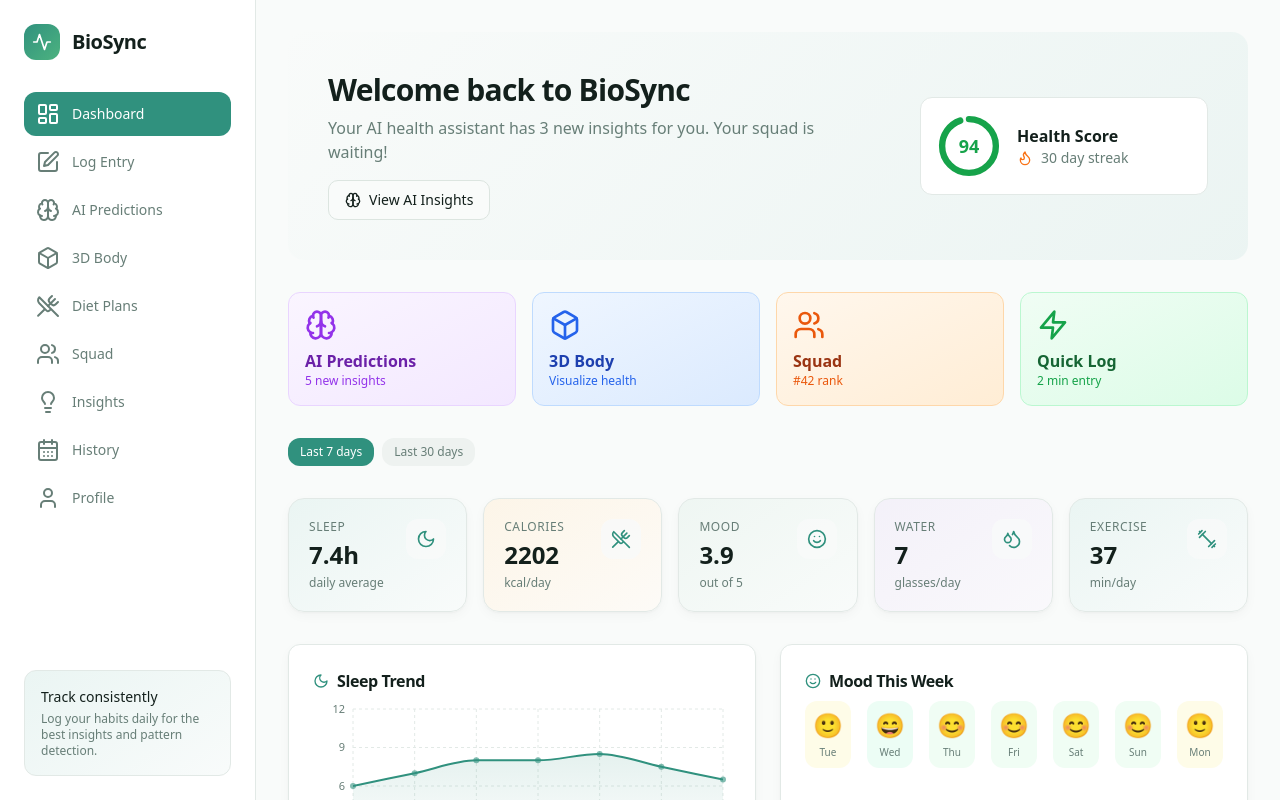
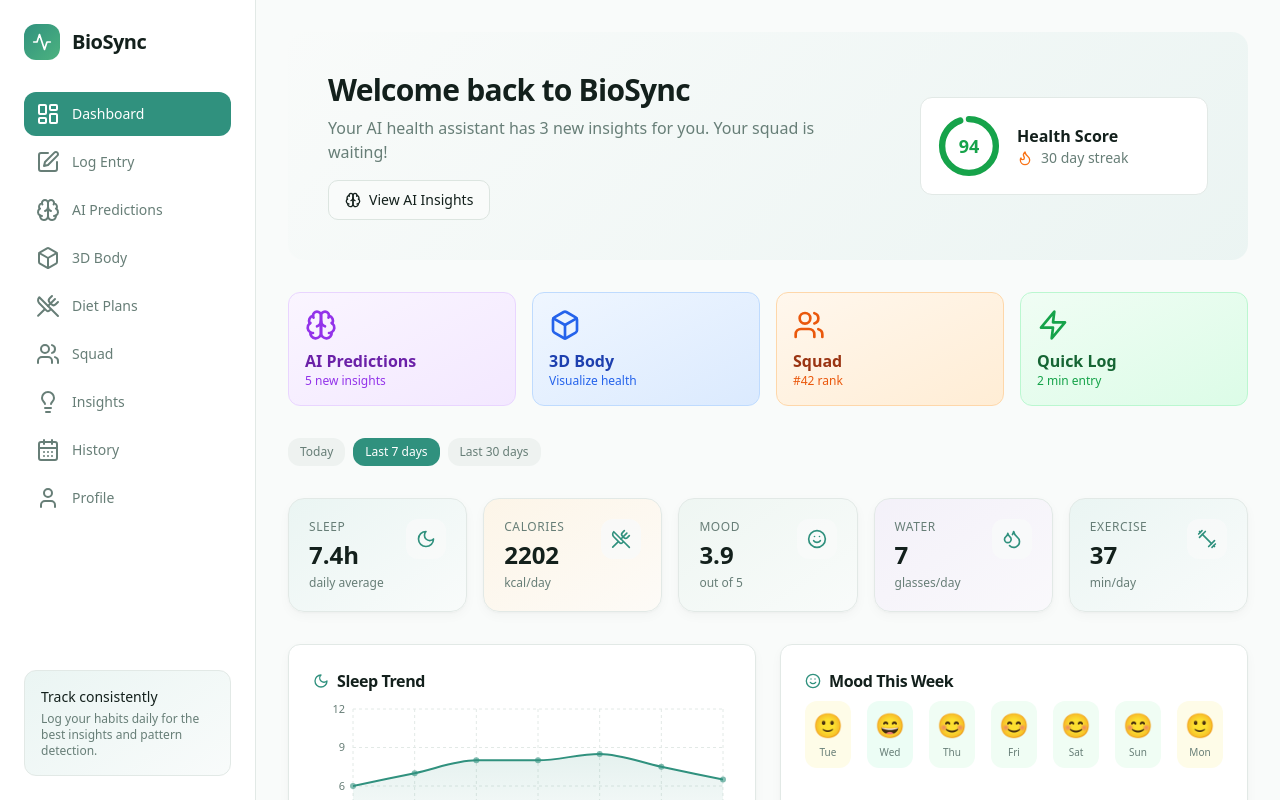
Before and after one commit to Sridhar636146591/BioSync-Health-App, a React (Vite) app: page /login in a window 1280 px wide. Both pictures are taken after a click on the button "Try Demo Account". Built offline with nearby package versions, Linux system fonts and the light colour scheme; the HTML template or start-up script is replaced by a standard one.

Commit message:
feat: add Today option to dashboard time range selector
- Add 'Today' button alongside 'Last 7 days' and 'Last 30 days'
- Show only today's logged entry when Today is selected
- Update time range type to include 'today' option
- Maintain consistent styling with existing buttons

```diff
--- a/src/components/dashboard/DashboardPage.tsx
+++ b/src/components/dashboard/DashboardPage.tsx
@@ -16,9 +16,13 @@ import { getLast7DaysEntries, getLast30DaysEntries, getWeekSummary, getEntryByDa
 import { cn } from '@/lib/utils'
 
 export function DashboardPage() {
-  const [range, setRange] = useState<'7d' | '30d'>('7d')
+  const [range, setRange] = useState<'today' | '7d' | '30d'>('7d')
   const navigate = useNavigate()
-  const entries = range === '7d' ? getLast7DaysEntries() : getLast30DaysEntries()
+  const entries = range === 'today'
+    ? (getEntryByDate(getToday()) ? [getEntryByDate(getToday())!] : [])
+    : range === '7d'
+      ? getLast7DaysEntries()
+      : getLast30DaysEntries()
   const allEntries = getLast30DaysEntries() // Always use 30 days for health score
   const summary = getWeekSummary(entries)
   const todayEntry = getEntryByDate(getToday())
@@ -106,6 +110,15 @@ export function DashboardPage() {
 
       {/* Time range toggle */}
       <div className="flex items-center gap-2">
+        <button
+          onClick={() => setRange('today')}
+          className={cn(
+            'px-3 py-1.5 text-xs font-medium rounded-lg transition-colors',
+            range === 'today' ? 'bg-primary text-primary-foreground' : 'bg-muted text-muted-foreground hover:text-foreground'
+          )}
+        >
+          Today
+        </button>
         <button
           onClick={() => setRange('7d')}
           className={cn(
```
